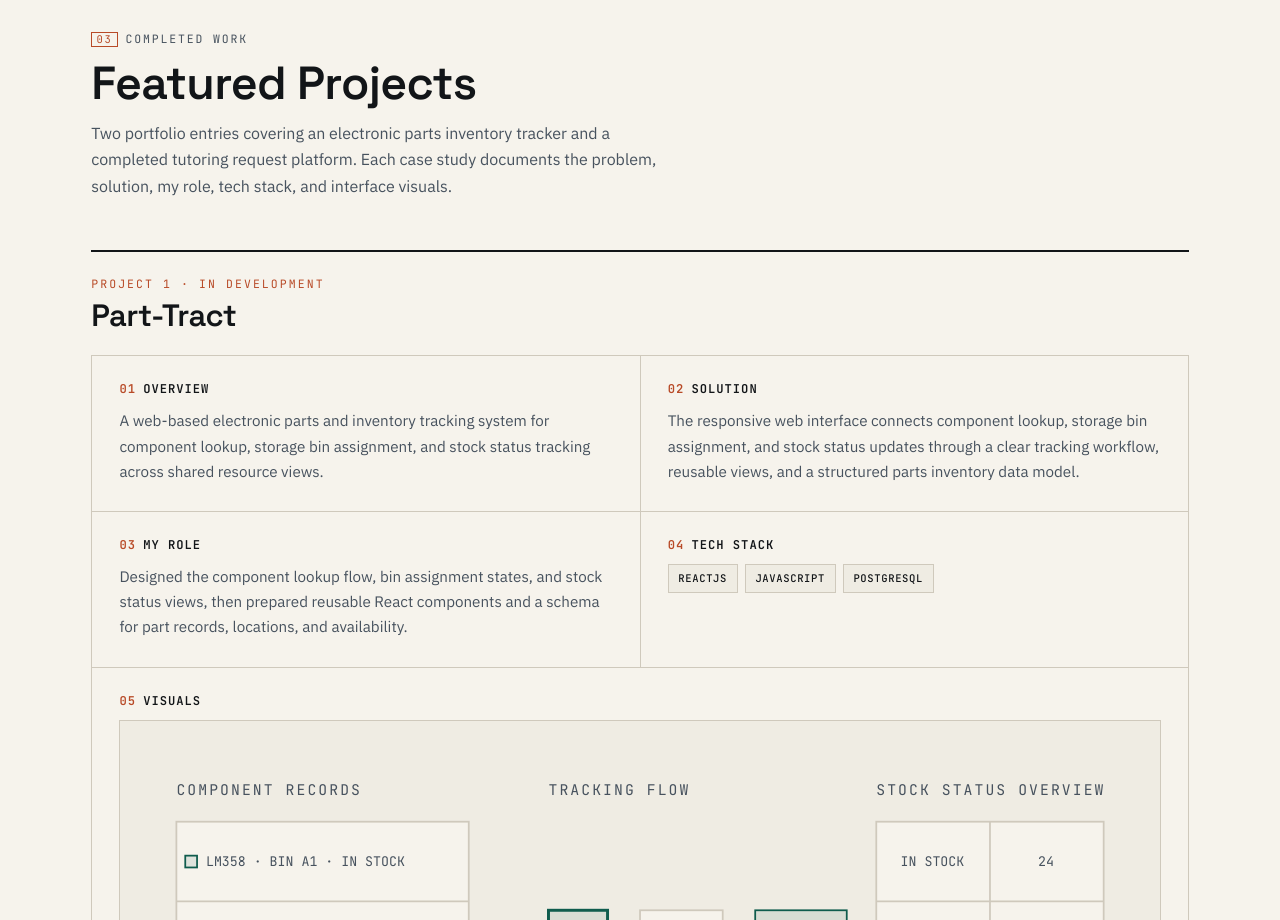
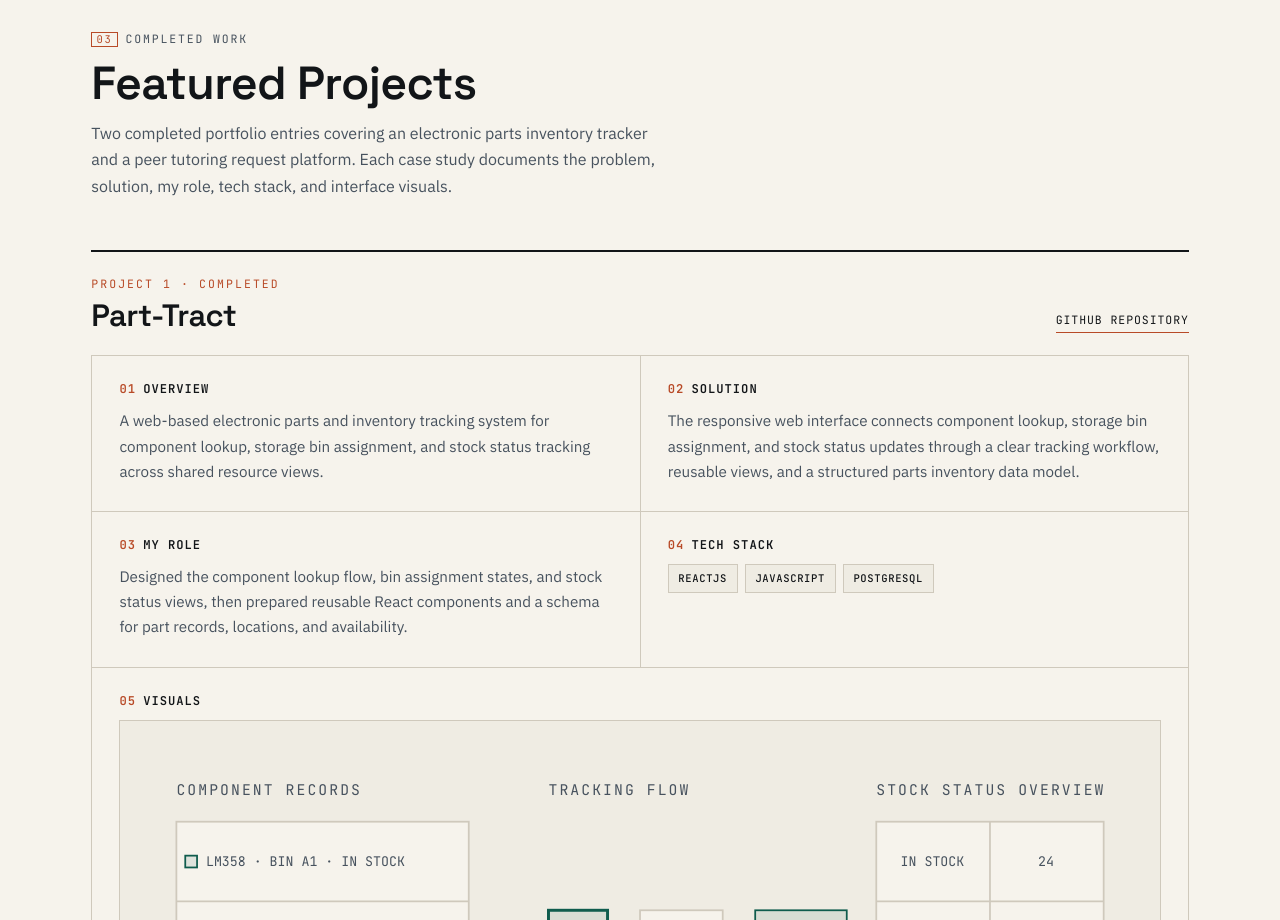
Before and after one commit to reindayo/website_portfolio_santiago, a React (Vite) app: page / in a window 1280 px wide. Shown: the part 2200-3120 px from the top of the page. Built offline with nearby package versions, Linux system fonts and the light colour scheme.

Commit message:
Complete Part-Tract and add Peer Tutoring Matching System

```diff
--- a/src/components/Projects.jsx
+++ b/src/components/Projects.jsx
@@ -13,7 +13,7 @@ export default function Projects() {
         <p className="meta-label">Completed Work</p>
         <h2 id="projects-title">Featured Projects</h2>
         <p>
-          Two portfolio entries covering an electronic parts inventory tracker and a completed
+          Two completed portfolio entries covering an electronic parts inventory tracker and a peer
           tutoring request platform. Each case study documents the problem, solution, my role, tech
           stack, and interface visuals.
         </p>
--- a/src/data/projects.js
+++ b/src/data/projects.js
@@ -1,11 +1,14 @@
 export const projects = [
   {
     id: 'part-tract',
-    index: 'Project 1 · In Development',
+    index: 'Project 1 · Completed',
     title: 'Part-Tract',
     summary:
       'A web-based electronic parts and inventory tracking system for component lookup, storage bin assignment, and stock status tracking across shared resource views.',
-    link: null,
+    link: {
+      label: 'GitHub Repository',
+      href: 'https://github.com/reindayo/part-tract',
+    },
     blocks: [
       {
         id: 'part-tract-overview',
@@ -43,7 +46,7 @@ export const projects = [
       'Full-stack peer-to-peer tutoring request platform that routes student subject requests, queries tutor availability across dual SQLite databases (requests_staff.db and tutors.db), serves deduplicated subject options via /api/subjects, and dispatches automated Gmail SMTP notifications behind session-authenticated staff routes.',
     link: {
       label: 'GitHub Repository',
-      href: 'https://github.com/reindayo/peer-tutoring-matching-system',
+      href: 'https://github.com/reindayo/Website_project',
     },
     blocks: [
       {
```
